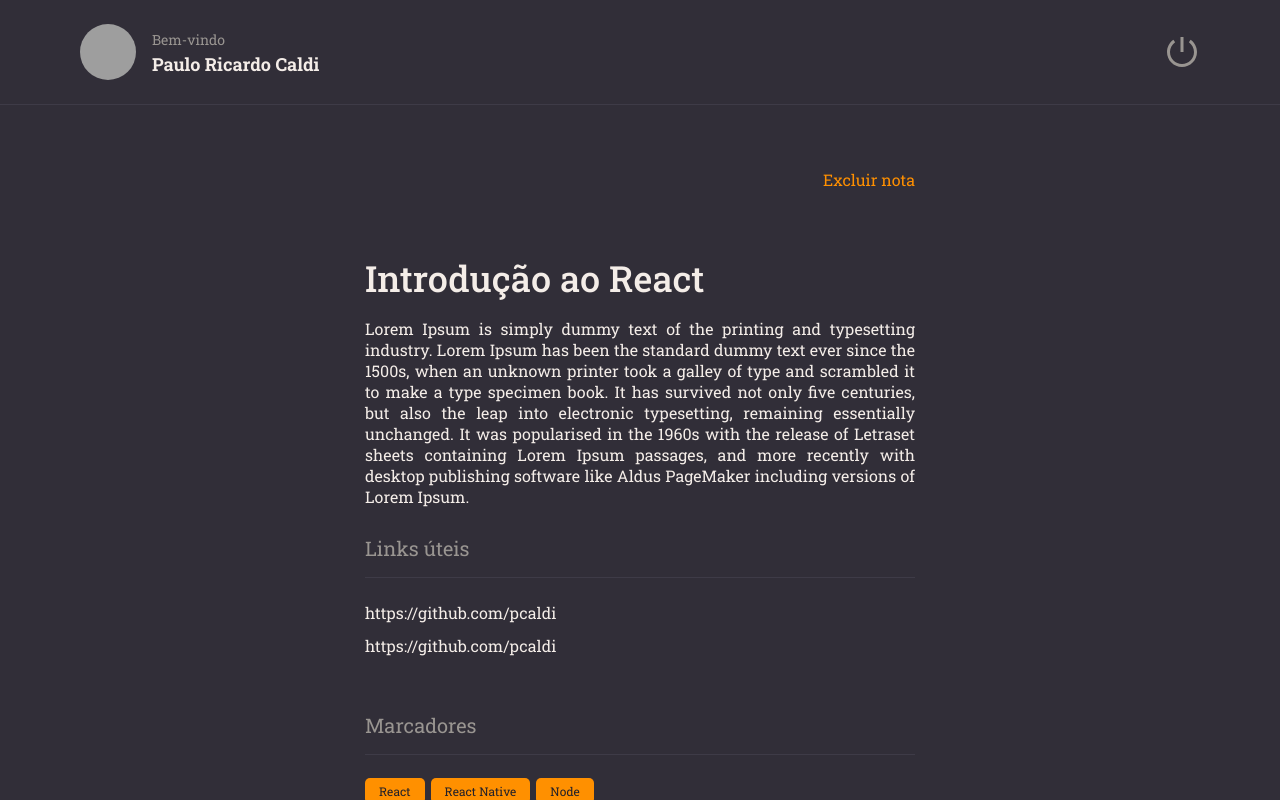
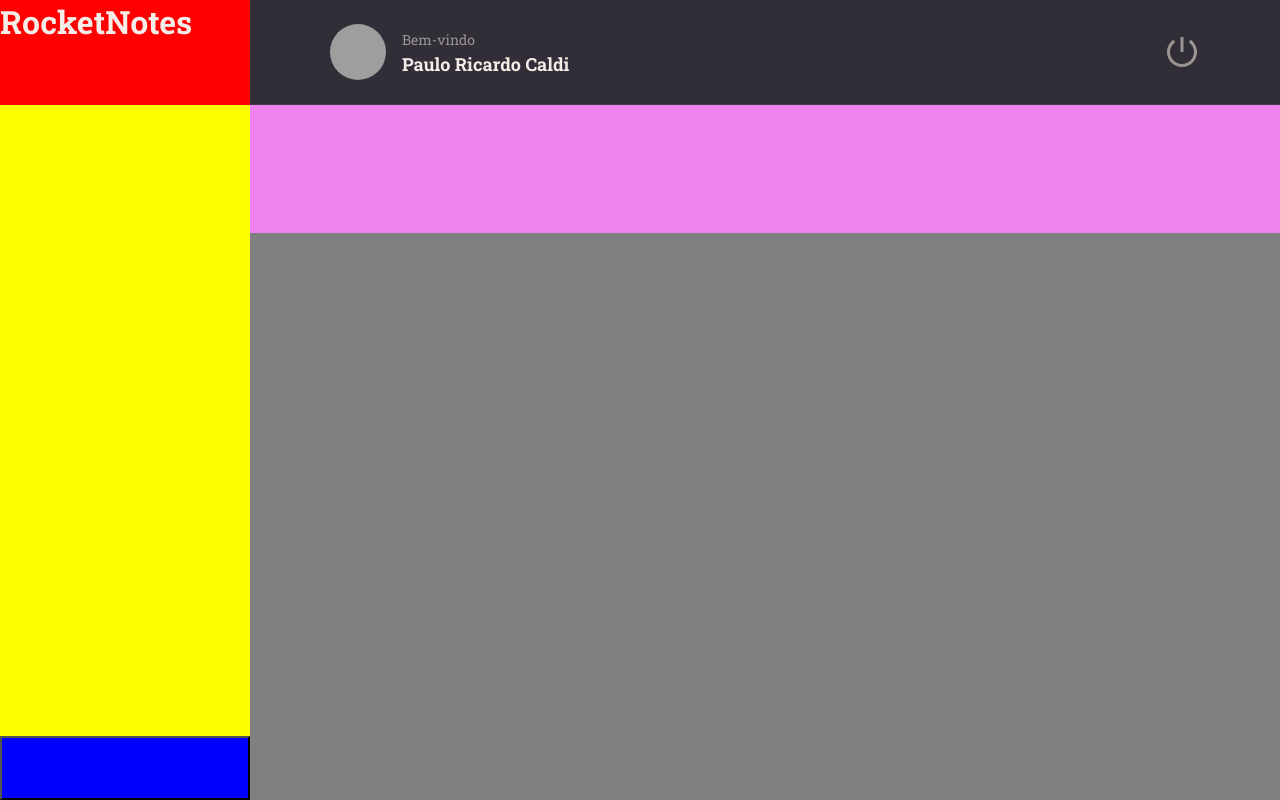
Before and after one commit to pcaldi/rocketNotes, a React (Vite) app: page / in a window 1280 px wide. Built offline with nearby package versions, Linux system fonts and the light colour scheme; grey boxes are pictures that could not be loaded.

Commit message:
Criando a page Home e aplicando grid

```diff
--- a/src/main.jsx
+++ b/src/main.jsx
@@ -6,13 +6,13 @@
 import theme from './styles/theme'
 import GlobalStyles from './styles/global'
 
-import { Details } from './pages/Details'
+import { Home } from './pages/Home'
 
 ReactDOM.createRoot(document.getElementById('root')).render(
   <React.StrictMode>
     <ThemeProvider theme={theme}>
       <GlobalStyles />
-      <Details />
+      <Home />
     </ThemeProvider>
   </React.StrictMode>
 )
--- /dev/null
+++ b/src/pages/Home/index.jsx
@@ -0,0 +1,31 @@
+import { Container, Brand, Menu, Search, Content, NewNote } from './styles'
+
+import { Header } from '../../components/Header'
+export function Home() {
+  return (
+    <Container>
+      <Brand>
+        <h1>RocketNotes</h1>
+      </Brand>
+
+      <Header />
+
+      <Menu>
+
+      </Menu>
+
+      <Search>
+
+      </Search>
+
+      <Content>
+
+      </Content>
+
+      <NewNote>
+
+      </NewNote>
+
+    </Container>
+  )
+}
--- /dev/null
+++ b/src/pages/Home/styles.js
@@ -0,0 +1,43 @@
+import styled from "styled-components";
+
+export const Container = styled.div`
+  width: 100%;
+  height: 100vh;
+
+  display: grid;
+  grid-template-columns: 250px auto;
+  grid-template-rows: 105px 128px auto 64px;
+  grid-template-areas:
+  "brand header"
+  "menu search"
+  "menu content"
+  "newnote content";
+
+`;
+
+export const Brand = styled.div`
+  grid-area: brand;
+  background: red;
+`;
+
+export const Menu = styled.ul`
+   grid-area: menu;
+   background: yellow;
+`;
+
+export const Search = styled.div`
+   grid-area: search;
+   background: violet;
+
+`;
+
+export const Content = styled.div`
+   grid-area: content;
+   background: gray;
+`;
+
+export const NewNote = styled.button`
+   grid-area: newnote;
+   background: blue;
+
+`;
```
